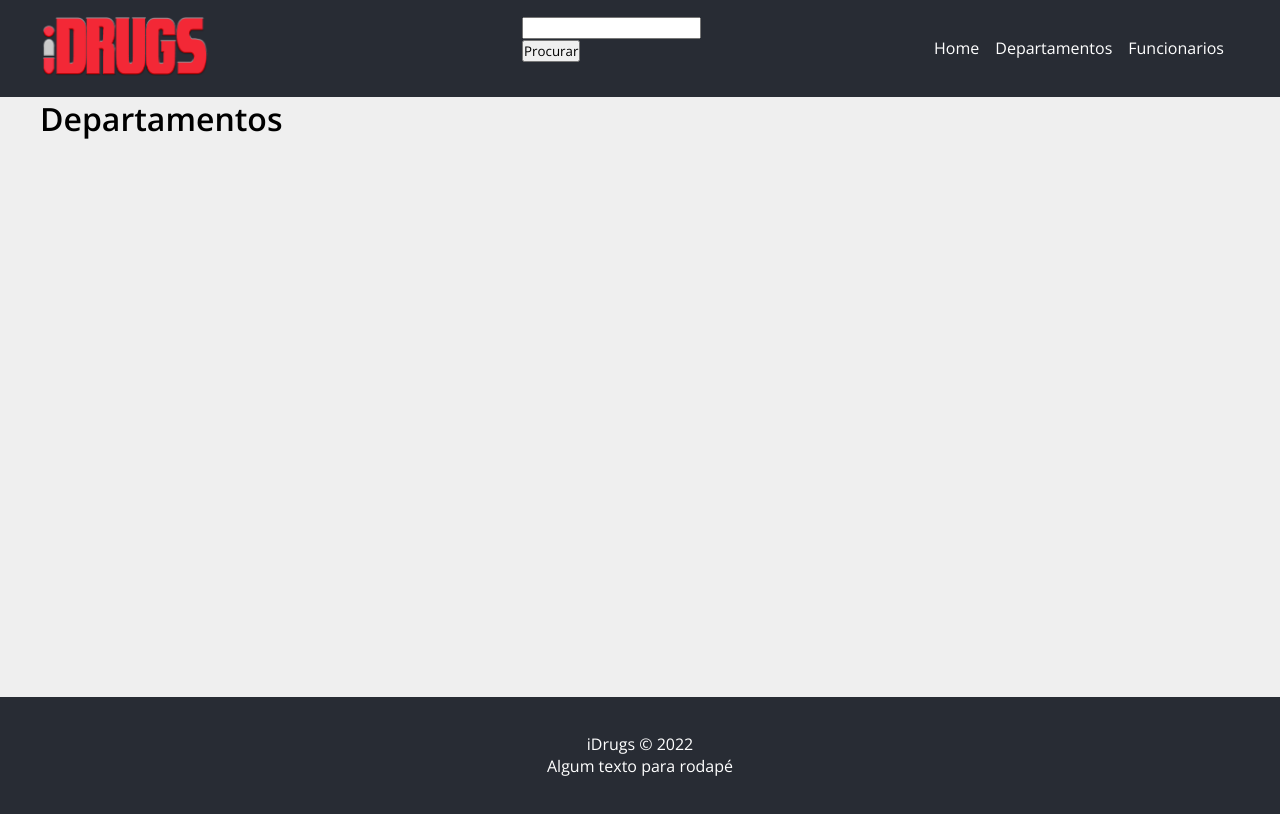
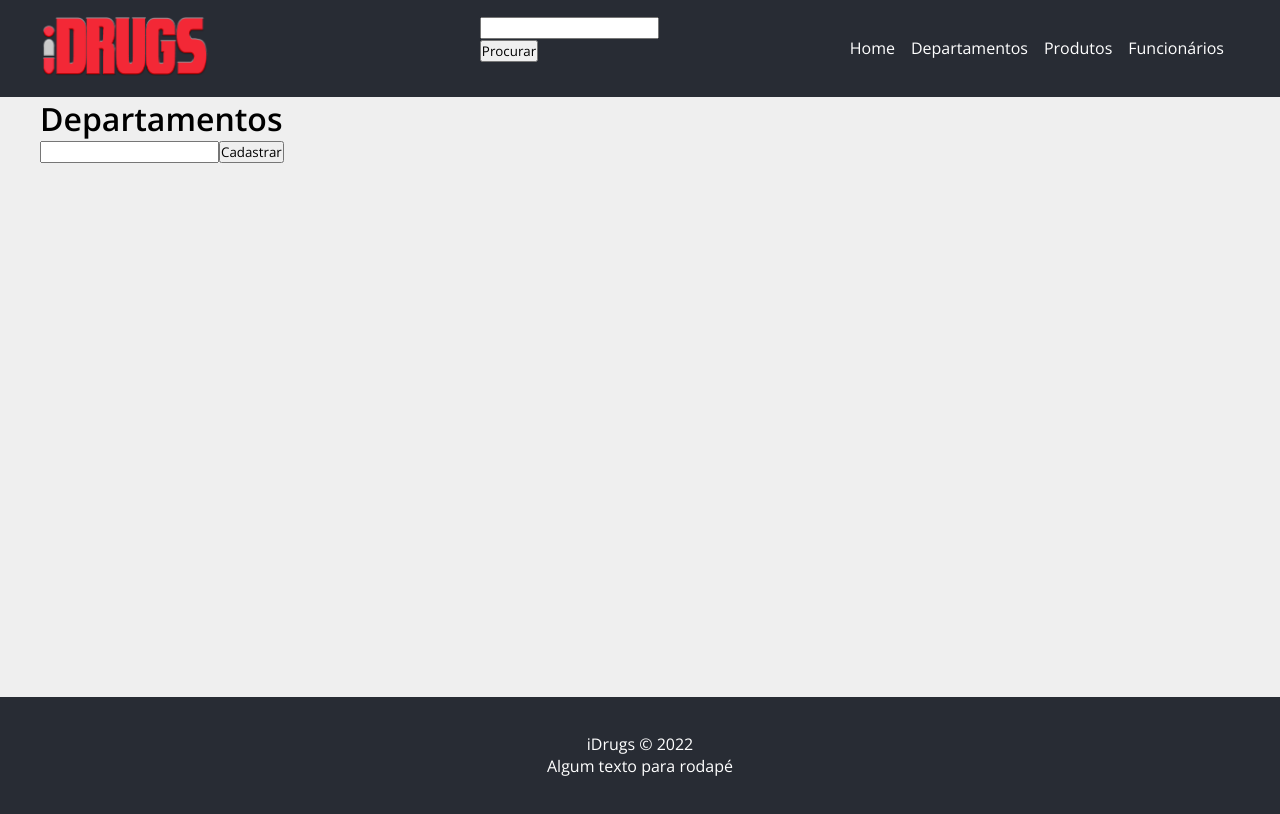
Before and after one commit to S204-Inatel-2022-1/web.idrugs.com, a React (Create React App) app: page /Departments in a window 1280 px wide. Built offline with nearby package versions, Linux system fonts and the light colour scheme.

Commit message:
Adicionado menu Produtos

```diff
--- a/src/App.js
+++ b/src/App.js
@@ -4,11 +4,13 @@ import { BrowserRouter as Router, Routes, Route } from 'react-router-dom'
 import Departments from './components/pages/Departments';
 import Home from './components/pages/Home';
 import Employees from './components/pages/Employees';
+import Products from './components/pages/Products';
 
 //LAYOUT
 import Container from './components/layout/Container';
 import Navbar from './components/layout/Navbar';
 import Footer from './components/layout/Footer';
+
 
 
 function App() {
@@ -21,6 +23,7 @@ function App() {
           <Route path="/" element={<Home />} />
           <Route path="/Departments" element={<Departments />} />
           <Route path="/Employees" element={<Employees />} />
+          <Route path="/Products" element={<Products />} />
         </Routes>
       </Container>
 
--- a/src/components/layout/Navbar.js
+++ b/src/components/layout/Navbar.js
@@ -24,7 +24,11 @@ function Navbar() {
                     </li>
 
                     <li className={styles.item}>
-                        <Link to="/Employees">Funcionarios</Link>
+                        <Link to="/Products">Produtos</Link>
+                    </li>
+
+                    <li className={styles.item}>
+                        <Link to="/Employees">Funcionários</Link>
                     </li>
                 </ul>
             </Container>
--- a/src/components/pages/Departments.js
+++ b/src/components/pages/Departments.js
@@ -1,5 +1,14 @@
 function Departments () {
-    return <h1>Departamentos</h1>
+    return (
+        <div>
+            <h1>Departamentos</h1>
+            <form method="post">
+                <input name="type"/>
+                <button>Cadastrar</button>
+            </form>
+        </div>
+    )
+
 }
 
 export default Departments;
--- a/src/components/pages/Employees.js
+++ b/src/components/pages/Employees.js
@@ -1,6 +1,6 @@
 function Employees() {
     return (
-        <h1>Funcionarios</h1>
+        <h1>Funcionários</h1>
     )
 }
 
--- /dev/null
+++ b/src/components/pages/Products.js
@@ -0,0 +1,5 @@
+function Products () {
+    return <h1>Produtos</h1>
+}
+
+export default Products;
```
